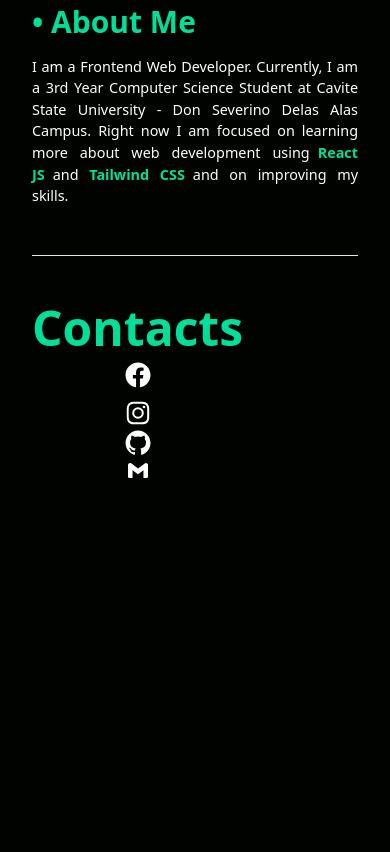
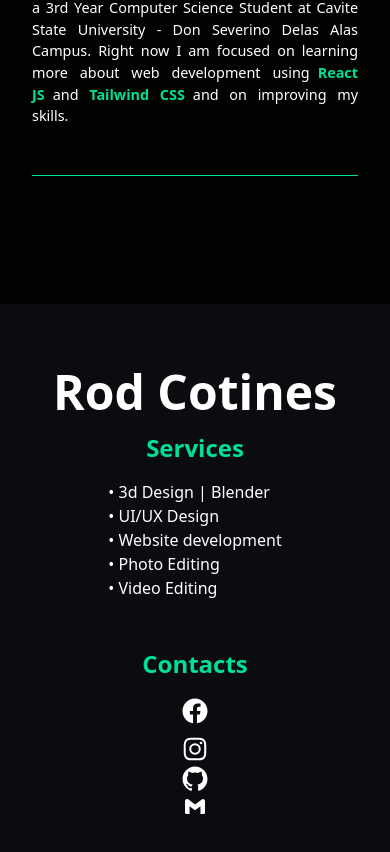
Before and after one commit to Ayenzcc/portfolio, a React (Vite) app: page / in a window 390 px wide. Shown: the part 4045-4897 px from the top of the page. Before the commit the page ends 4687 px from the top, so only its background shows below. Built offline with nearby package versions, Linux system fonts and the light colour scheme.

Commit message:
added Footer

```diff
--- a/src/App.jsx
+++ b/src/App.jsx
@@ -4,6 +4,7 @@ import Hero from "./components/Hero";
 import Skills from "./components/Skills";
 import Proj from "./components/Proj";
 import Aboutme from "./components/Aboutme";
+import Footer from "./components/Footer";
 
 const App = () => {
   return (
@@ -13,6 +14,7 @@ const App = () => {
       <Skills />
       <Proj />
       <Aboutme />
+      <Footer />
     </div>
   );
 };
--- a/src/components/Aboutme.jsx
+++ b/src/components/Aboutme.jsx
@@ -4,7 +4,7 @@ const Aboutme = () => {
   return (
     <section
       id="aboutme"
-      className="w-full h-auto flex items-center justify-center relative overflow-hidden py-[10rem]"
+      className="w-full h-auto flex items-center justify-center relative overflow-hidden py-[5rem]"
     >
       <div className="h-full flex flex-col gap-y-[1rem] justify-center items-center w-full px-[2rem] md:px-[4.5rem] lg:px-[7rem] lg:max-w-[100rem]">
         {/* SECTION TITLE */}
@@ -37,12 +37,12 @@ const Aboutme = () => {
             </p>
           </div>
 
-          <hr className="lg:hidden border-l-[1px] border-secondary w-full" />
-          <div className="hidden lg:block h-[13rem] border-l-[1px] border-secondary" />
+          <hr className=" border-[#00df9a] lg:hidden border-l-[1px] border-secondary w-full " />
+          <div className=" border-[#00df9a] hidden lg:block h-[13rem] border-l-[1px] border-secondary" />
 
           <div className="flex flex-row lg:flex-col justify-between items-center gap-y-[1rem] w-full lg:w-auto">
             <div className="flex flex-col items-center">
-              <p className="font-bold text-accent text-5xl text-[#00df9a] pb-2">
+              {/* <p className="font-bold text-accent text-5xl text-[#00df9a] pb-2">
                 Contacts
               </p>
               <a className="pb-2" href="https://facebook.com/ayenzc">
@@ -94,7 +94,7 @@ const Aboutme = () => {
                 >
                   <path d="m18.73 5.41-1.28 1L12 10.46 6.55 6.37l-1.28-1A2 2 0 0 0 2 7.05v11.59A1.36 1.36 0 0 0 3.36 20h3.19v-7.72L12 16.37l5.45-4.09V20h3.19A1.36 1.36 0 0 0 22 18.64V7.05a2 2 0 0 0-3.27-1.64z" />
                 </svg>
-              </a>
+              </a> */}
             </div>
           </div>
         </div>
--- /dev/null
+++ b/src/components/Footer.jsx
@@ -0,0 +1,96 @@
+import React from "react";
+
+const Footer = () => {
+  return (
+    <div className="w-full h-auto flex items-center justify-center  overflow-hidden py-[4rem] bg-[#0B0C10] ">
+      <div className=" w-[1240px] h-full flex flex-col gap-y-[1rem] justify-center items-center px-[2rem] md:px-[4.5rem] lg:px-[7rem] lg:max-w-[100rem]  ">
+        <div className="flex gap-x-[1.5rem] md:w-full">
+          <h1 className="text-white text-5xl font-bold lg:4xl whitespace-nowrap ">
+            Rod Cotines
+          </h1>
+        </div>
+        <div className="grid grid-cols-1 md:grid-cols-3 gap-x-[4rem] gap-y-[3rem] h-full w-full place-items-center md:place-items-start ">
+          <div className=" hidden md:flex flex-col ">
+            <h1 className="text-secondary text-[0.9rem] lg:text-[1rem] text-justify w-auto text-[#00df9a] font-bold ">
+              ──────────────
+            </h1>
+          </div>
+          <div className="flex flex-col ">
+            <div className=" flex items-center justify-center">
+              <h1 className="text-[#00df9a] text-2xl font-bold md:w-full pb-4">
+                Services
+              </h1>
+            </div>
+
+            <ul>
+              <li className="text-white"> • 3d Design | Blender</li>
+              <li className="text-white">• UI/UX Design</li>
+              <li className="text-white">• Website development</li>
+              <li className="text-white">• Photo Editing </li>
+              <li className="text-white">• Video Editing </li>
+            </ul>
+          </div>
+          <div className="flex flex-col justify-center items-center ">
+            <div className=" flex ">
+              <h1 className="text-[#00df9a] text-2xl font-bold pb-4">
+                Contacts
+              </h1>
+            </div>
+            <a className="pb-2" href="https://facebook.com/ayenzc">
+              <svg
+                className="fill-white hover:fill-[#00df9a]"
+                xmlns="http://www.w3.org/2000/svg"
+                width="30"
+                height="30"
+                viewBox="0 0 24 24"
+              >
+                <path d="M12.001 2.002c-5.522 0-9.999 4.477-9.999 9.999 0 4.99 3.656 9.126 8.437 9.879v-6.988h-2.54v-2.891h2.54V9.798c0-2.508 1.493-3.891 3.776-3.891 1.094 0 2.24.195 2.24.195v2.459h-1.264c-1.24 0-1.628.772-1.628 1.563v1.875h2.771l-.443 2.891h-2.328v6.988C18.344 21.129 22 16.992 22 12.001c0-5.522-4.477-9.999-9.999-9.999z" />
+              </svg>
+            </a>
+            <a href="https://www.instagram.com/yenzaaaa/">
+              <svg
+                className="fill-white hover:fill-[#00df9a]"
+                xmlns="http://www.w3.org/2000/svg"
+                width="30"
+                height="30"
+                viewBox="0 0 24 24"
+              >
+                <path d="M11.999 7.377a4.623 4.623 0 1 0 0 9.248 4.623 4.623 0 0 0 0-9.248zm0 7.627a3.004 3.004 0 1 1 0-6.008 3.004 3.004 0 0 1 0 6.008z" />
+                <circle cx="16.806" cy="7.207" r="1.078" />
+                <path d="M20.533 6.111A4.605 4.605 0 0 0 17.9 3.479a6.606 6.606 0 0 0-2.186-.42c-.963-.042-1.268-.054-3.71-.054s-2.755 0-3.71.054a6.554 6.554 0 0 0-2.184.42 4.6 4.6 0 0 0-2.633 2.632 6.585 6.585 0 0 0-.419 2.186c-.043.962-.056 1.267-.056 3.71 0 2.442 0 2.753.056 3.71.015.748.156 1.486.419 2.187a4.61 4.61 0 0 0 2.634 2.632 6.584 6.584 0 0 0 2.185.45c.963.042 1.268.055 3.71.055s2.755 0 3.71-.055a6.615 6.615 0 0 0 2.186-.419 4.613 4.613 0 0 0 2.633-2.633c.263-.7.404-1.438.419-2.186.043-.962.056-1.267.056-3.71s0-2.753-.056-3.71a6.581 6.581 0 0 0-.421-2.217zm-1.218 9.532a5.043 5.043 0 0 1-.311 1.688 2.987 2.987 0 0 1-1.712 1.711 4.985 4.985 0 0 1-1.67.311c-.95.044-1.218.055-3.654.055-2.438 0-2.687 0-3.655-.055a4.96 4.96 0 0 1-1.669-.311 2.985 2.985 0 0 1-1.719-1.711 5.08 5.08 0 0 1-.311-1.669c-.043-.95-.053-1.218-.053-3.654 0-2.437 0-2.686.053-3.655a5.038 5.038 0 0 1 .311-1.687c.305-.789.93-1.41 1.719-1.712a5.01 5.01 0 0 1 1.669-.311c.951-.043 1.218-.055 3.655-.055s2.687 0 3.654.055a4.96 4.96 0 0 1 1.67.311 2.991 2.991 0 0 1 1.712 1.712 5.08 5.08 0 0 1 .311 1.669c.043.951.054 1.218.054 3.655 0 2.436 0 2.698-.043 3.654h-.011z" />
+              </svg>
+            </a>
+            <a href="https://github.com/Ayenzcc">
+              <svg
+                className="fill-white hover:fill-[#00df9a]"
+                xmlns="http://www.w3.org/2000/svg"
+                width="30"
+                height="30"
+                viewBox="0 0 24 24"
+              >
+                <path
+                  fill-rule="evenodd"
+                  clip-rule="evenodd"
+                  d="M12.026 2c-5.509 0-9.974 4.465-9.974 9.974 0 4.406 2.857 8.145 6.821 9.465.499.09.679-.217.679-.481 0-.237-.008-.865-.011-1.696-2.775.602-3.361-1.338-3.361-1.338-.452-1.152-1.107-1.459-1.107-1.459-.905-.619.069-.605.069-.605 1.002.07 1.527 1.028 1.527 1.028.89 1.524 2.336 1.084 2.902.829.091-.645.351-1.085.635-1.334-2.214-.251-4.542-1.107-4.542-4.93 0-1.087.389-1.979 1.024-2.675-.101-.253-.446-1.268.099-2.64 0 0 .837-.269 2.742 1.021a9.582 9.582 0 0 1 2.496-.336 9.554 9.554 0 0 1 2.496.336c1.906-1.291 2.742-1.021 2.742-1.021.545 1.372.203 2.387.099 2.64.64.696 1.024 1.587 1.024 2.675 0 3.833-2.33 4.675-4.552 4.922.355.308.675.916.675 1.846 0 1.334-.012 2.41-.012 2.737 0 .267.178.577.687.479C19.146 20.115 22 16.379 22 11.974 22 6.465 17.535 2 12.026 2z"
+                />
+              </svg>
+            </a>
+            <a href="mailto:rodcotines@gmail.com">
+              <svg
+                className="fill-white hover:fill-[#00df9a]"
+                xmlns="http://www.w3.org/2000/svg"
+                width="24"
+                height="24"
+                viewBox="0 0 24 24"
+              >
+                <path d="m18.73 5.41-1.28 1L12 10.46 6.55 6.37l-1.28-1A2 2 0 0 0 2 7.05v11.59A1.36 1.36 0 0 0 3.36 20h3.19v-7.72L12 16.37l5.45-4.09V20h3.19A1.36 1.36 0 0 0 22 18.64V7.05a2 2 0 0 0-3.27-1.64z" />
+              </svg>
+            </a>
+          </div>
+        </div>
+      </div>
+    </div>
+  );
+};
+
+export default Footer;
```
